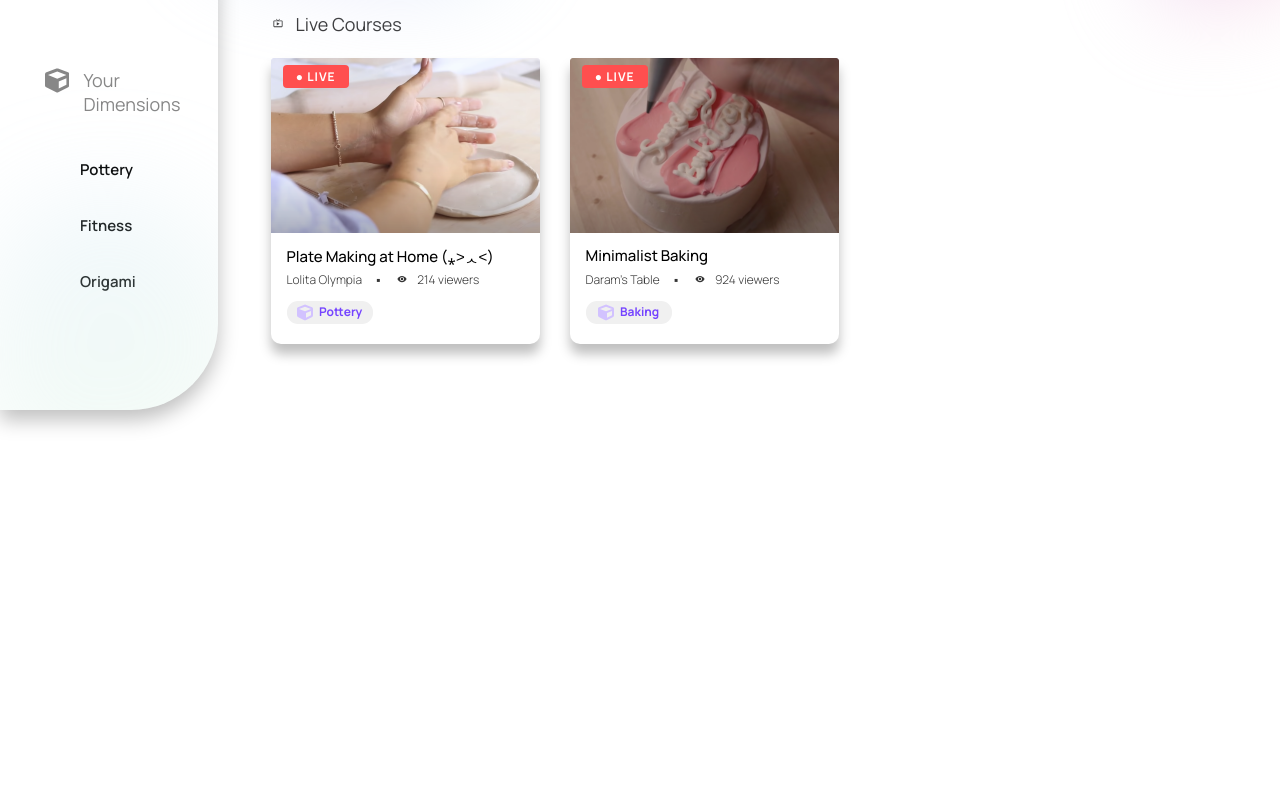
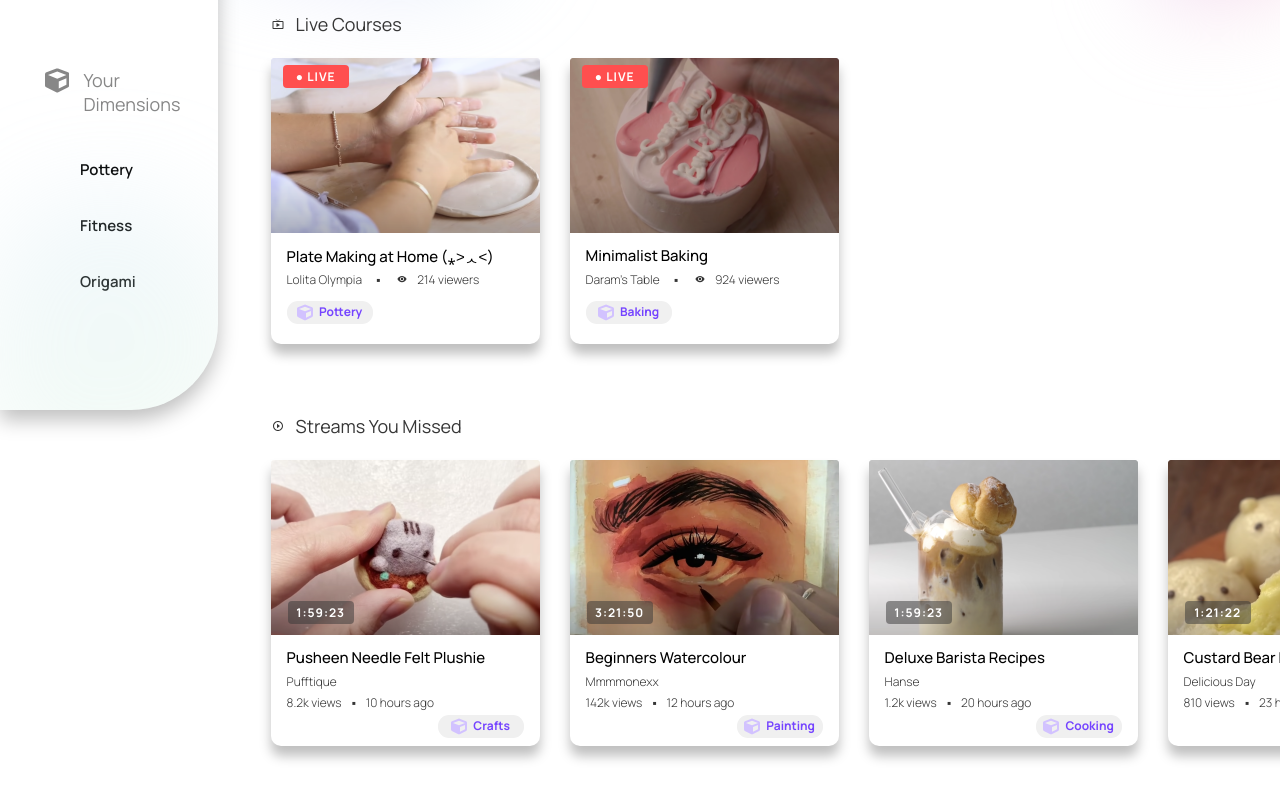
Before and after one commit to christinetrac/dimension, a React (Create React App) app: page / in a window 1280 px wide. Shown: the part 390-1190 px from the top of the page. Built offline with nearby package versions, Linux system fonts and the light colour scheme.

Commit message:
missed streams

```diff
--- a/public/index.html
+++ b/public/index.html
@@ -2,7 +2,7 @@
 <html lang="en">
   <head>
     <meta charset="utf-8" />
-    <link rel="icon" href="%PUBLIC_URL%/favicon.ico" />
+    <link rel="icon" href="%PUBLIC_URL%/favicon.png" />
     <meta name="viewport" content="width=device-width, initial-scale=1" />
     <meta name="theme-color" content="#000000" />
     <meta
@@ -24,7 +24,7 @@
       work correctly both with client-side routing and a non-root public URL.
       Learn how to configure a non-root public URL by running `npm run build`.
     -->
-    <title>React App</title>
+    <title>Dimension</title>
   </head>
   <body>
     <noscript>You need to enable JavaScript to run this app.</noscript>
--- /dev/null
+++ b/src/Components/MissedStream.js
@@ -0,0 +1,27 @@
+import React from 'react';
+import styles from './missed-stream.module.css';
+import { FaCube } from "react-icons/fa";
+
+const MissedStream = (props) => {
+    return (
+        <div className={styles.container}>
+            <img src={props.course.image} className={styles.image} alt=""/>
+            <div className={styles.live}>{props.course.duration}</div>
+            <div className={styles.title}>{props.course.title}</div>
+            <div className={styles.creator}>
+                {props.course.creator}
+            </div>
+            <div className={styles.time}>
+                {props.course.views} views
+                <span style={{marginLeft: '10px', marginRight:'10px', marginBottom: '6px'}}>▪</span>
+                {props.course.time_ago}
+            </div>
+            <div className={styles.tag}>
+                <FaCube className={styles.cube}/>
+                <div className={styles.tagText}>{props.course.dimension}</div>
+            </div>
+        </div>
+    )
+};
+
+export {MissedStream};
--- /dev/null
+++ b/src/Components/missed-stream.module.css
@@ -0,0 +1,98 @@
+.container {
+    width: 269px;
+    height: 286px;
+    background-color: #FFFFFF;
+    box-shadow: 0 10px 12px rgba(0, 0, 0, 0.25);
+    border-radius: 3px 3px 10px 10px;
+    font-family: Manrope, sans-serif;
+    position: relative;
+    margin-right: 30px;
+}
+
+.image {
+    width: 269px;
+    height: 175px;
+    position: absolute;
+    top: 0;
+}
+
+.live {
+    width: 66px;
+    height: 23px;
+    background-color: rgba(54, 54, 54, 0.5);
+    color: #fff;
+    border-radius: 4px;
+    position: absolute;
+    top: 141px;
+    left: 17px;
+    text-transform: uppercase;
+    font-size: 12px;
+    letter-spacing: 0.08em;
+    font-weight: 700;
+    display: flex;
+    justify-content: center;
+    align-items: center;
+}
+
+.title {
+    font-weight: 500;
+    font-size: 15px;
+    color: #000000;
+    position: absolute;
+    top: 187px;
+    left: 16px;
+}
+
+.creator {
+    font-weight: 300;
+    font-size: 12px;
+    color: #363636;
+    left: 16px;
+    top: 213px;
+    position: absolute;
+}
+
+.time {
+    position: absolute;
+    left: 16px;
+    top: calc(55px + 175px);
+    font-weight: 300;
+    font-size: 12px;
+    color: #363636;
+    margin-top: 4px;
+}
+
+.eye {
+    height: 10px;
+    width: 16px;
+    margin-left: 14px;
+    margin-right: 7px;
+}
+
+.tag {
+    position: absolute;
+    background-color: #F0F0F0;
+    border-radius: 11px;
+    width: 86px;
+    height: 23px;
+    bottom: 8px;
+    right: 16px;
+    display: flex;
+    flex-direction: row;
+    justify-content: center;
+    align-items: center;
+}
+
+.cube {
+    color: #D2C2FF;
+    height: 17px;
+    width: 16px;
+}
+
+.tagText {
+    font-weight: 700;
+    font-size: 12px;
+    color: #7544FF;
+    margin-bottom: 3px;
+    margin-left: 6px;
+}
--- a/src/Screens/Dashboard.js
+++ b/src/Screens/Dashboard.js
@@ -4,14 +4,22 @@ import { NavBar } from "../Components/NavBar";
 import { Header } from "../Components/Header";
 import banner from "../assets/dashboard-banner.svg";
 import { MdLiveTv } from "react-icons/md";
-import { LIVE_COURSES } from "../constants/constants";
+import { MdPlayCircleOutline } from "react-icons/md"
+import { LIVE_COURSES, MISSED_STREAMS } from "../constants/constants";
 import { LiveCourse } from "../Components/LiveCourse";
+import { MissedStream } from "../Components/MissedStream";
 
 const Dashboard = (props) => {
     const liveCourses = LIVE_COURSES.map( course => {
         return (
                 <LiveCourse key={course} course={course}/>
             )
+    });
+
+    const missedStreams = MISSED_STREAMS.map( course => {
+       return (
+           <MissedStream key={course} course={course}/>
+       )
     });
 
     return (
@@ -31,6 +39,19 @@ const Dashboard = (props) => {
                 <div className={styles.liveCourses}>
                     {liveCourses}
                 </div>
+
+                <div style={{marginLeft: '54px', marginTop:'70px', marginRight:'33px', display:'flex', flexDirection:'row', justifyContent:'space-between'}}>
+                    <div className={styles.title}>
+                        <MdPlayCircleOutline className={styles.titleIcon} style={{paddingTop: '6px'}}/>
+                        <div className={styles.titleText}>Streams You Missed</div>
+                    </div>
+                    <div>
+                        <div className={styles.titleText}>View All</div>
+                    </div>
+                </div>
+                <div className={styles.missedStreams}>
+                    {missedStreams}
+                </div>
             </div>
         </div>
     );
--- a/src/Screens/dashboard.module.css
+++ b/src/Screens/dashboard.module.css
@@ -11,7 +11,6 @@
 .banner {
     margin-top: 65px;
     margin-left: -110px;
-    animation: fadeIn ease 6s forwards;
 }
 
 .bannerText {
@@ -45,7 +44,7 @@
 .titleIcon {
     color: #363636;
     width: 12px;
-    height: 10px;
+    height: 12px;
 }
 
 .titleText {
@@ -59,3 +58,9 @@
     display: flex;
     flex-direction: row;
 }
+
+.missedStreams {
+    margin-left: 53px;
+    display: flex;
+    flex-direction: row;
+}
--- a/src/constants/constants.js
+++ b/src/constants/constants.js
@@ -15,4 +15,43 @@ const LIVE_COURSES = [
     }
 ];
 
-export { LIVE_COURSES }
+const MISSED_STREAMS = [
+    {
+        title: 'Pusheen Needle Felt Plushie',
+        creator: 'Pufftique',
+        time_ago: '10 hours ago',
+        duration: '1:59:23',
+        views: '8.2k',
+        dimension: 'Crafts',
+        image: require('../assets/3.png').default
+    },
+    {
+        title: 'Beginners Watercolour',
+        creator: 'Mmmmonexx',
+        time_ago: '12 hours ago',
+        duration: '3:21:50',
+        views: '142k',
+        dimension: 'Painting',
+        image: require('../assets/4.png').default
+    },
+    {
+        title: 'Deluxe Barista Recipes',
+        creator: 'Hanse',
+        time_ago: '20 hours ago',
+        duration: '1:59:23',
+        views: '1.2k',
+        dimension: 'Cooking',
+        image: require('../assets/5.png').default
+    },
+    {
+        title: 'Custard Bear Buns',
+        creator: 'Delicious Day',
+        time_ago: '23 hours ago',
+        duration: '1:21:22',
+        views: '810',
+        dimension: 'Baking',
+        image: require('../assets/6.png').default
+    }
+];
+
+export { LIVE_COURSES, MISSED_STREAMS }
```
Also changed, not shown: public/favicon.png (added).
